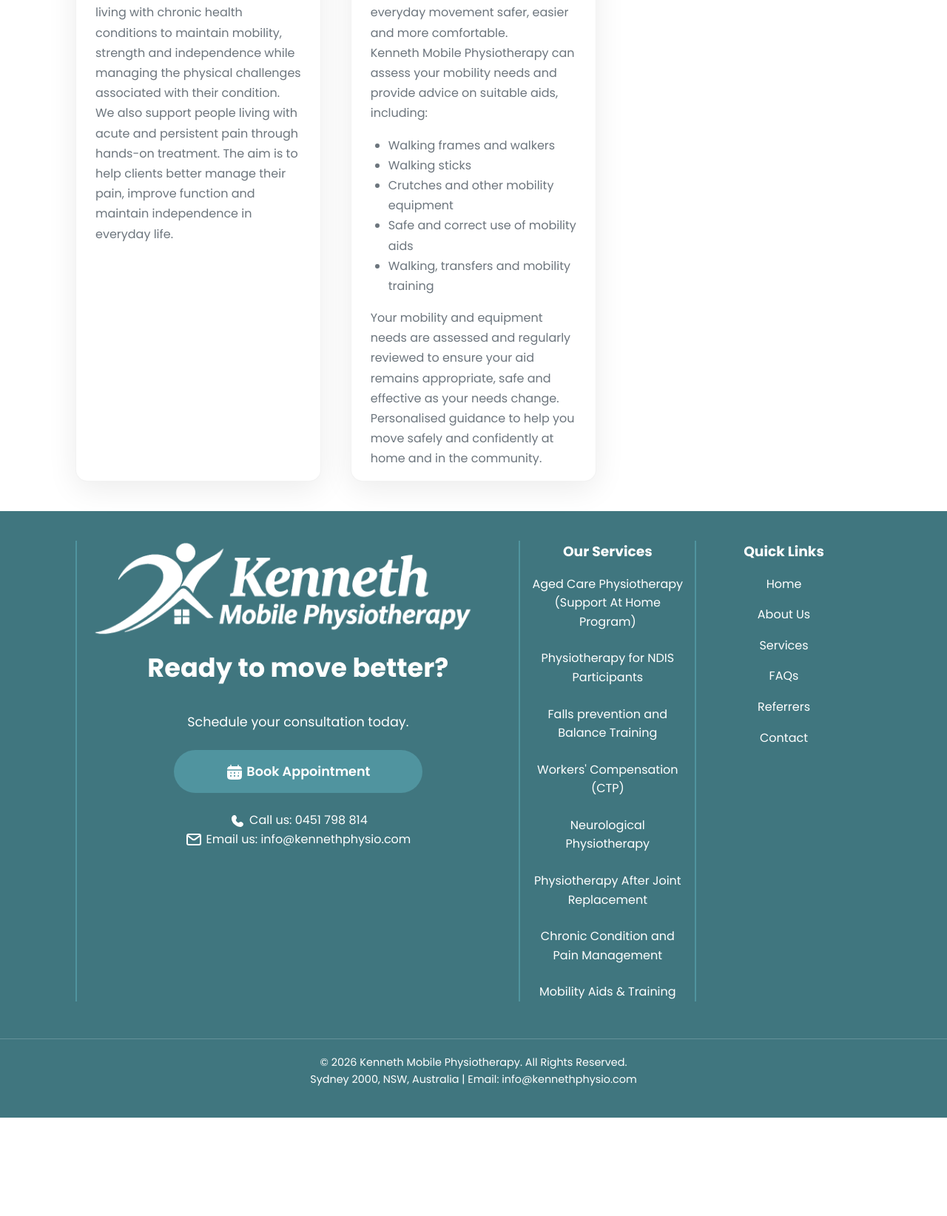
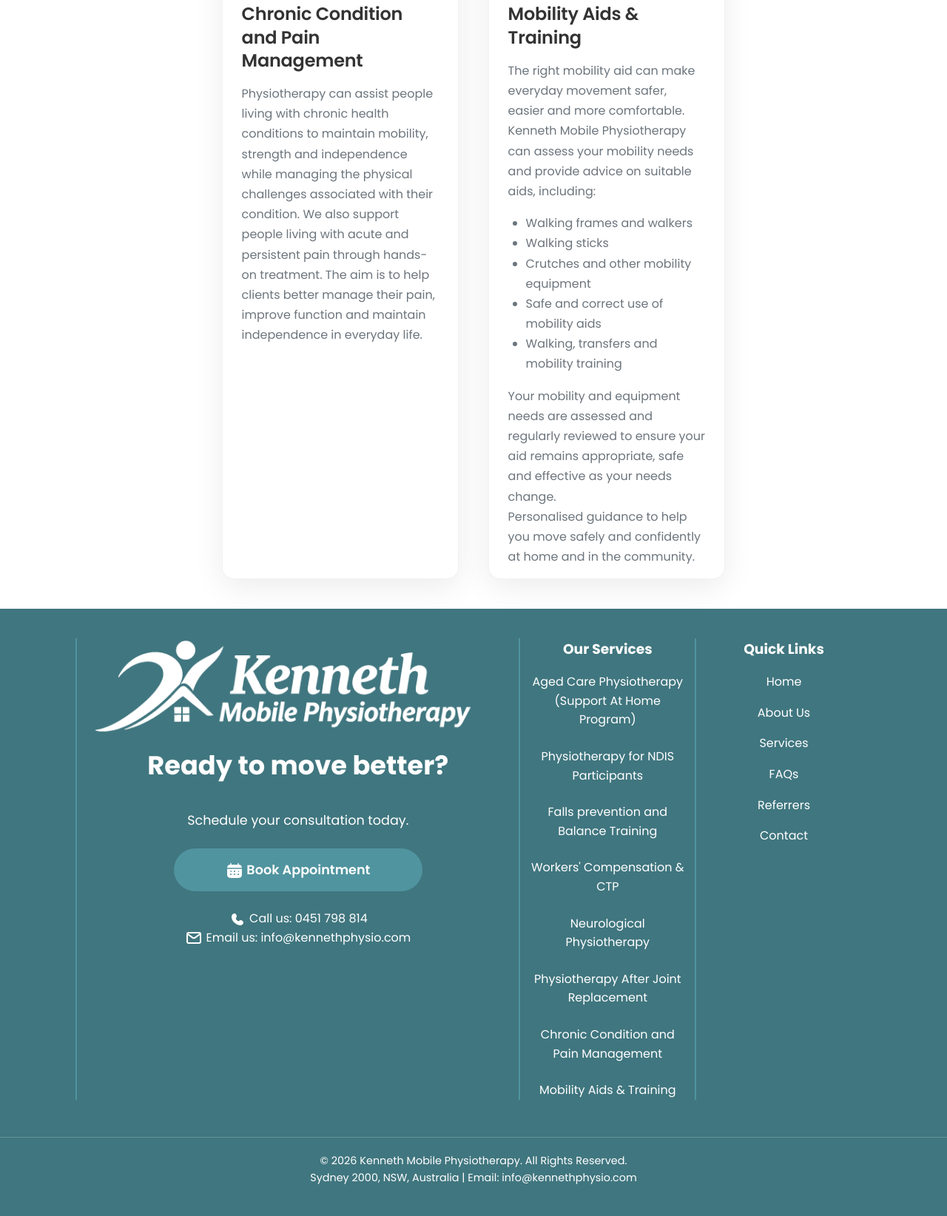
Before and after one commit to sonnel2308/kenneth-mobile-physio, a Flask app: page /services in a window 1280 px wide. Shown: the part 3486-5130 px from the top of the page at 74% size. Before the commit the page ends 4997 px from the top, so only its background shows below. Run offline with Flask 3, Linux system fonts and the light colour scheme.

Commit message:
change to workers compensation and ctp, fix services page cards layout

```diff
--- a/flask_app/static/css/services.css
+++ b/flask_app/static/css/services.css
@@ -38,15 +38,17 @@
 
 /* Services Grid */
 .services-grid {
-    display: grid;
-    grid-template-columns: repeat(3, 1fr);
-    align-items: start;
+    display: flex;
+    flex-wrap: wrap;
+    justify-content: center;
+    align-items: stretch;
     gap: 2.5rem;
     margin-top: 2rem;
 }
 
 .service-card {
-    height: 100%;
+    flex: 0 1 25vw;
+    height: auto;
     background: white;
     border-radius: 16px;
     box-shadow: 0 10px 40px rgba(0, 0, 0, 0.08);
--- a/flask_app/templates/components/footer.html
+++ b/flask_app/templates/components/footer.html
@@ -28,7 +28,7 @@
                 <div><a href="/services#aged-care-physio">Aged Care Physiotherapy (Support At Home Program)</a></div>
                 <div><a href="/services#physio-for-ndis">Physiotherapy for NDIS Participants</a></div>
                 <div><a href="/services#fall-prevention-balance-training">Falls prevention and Balance Training</a></div>
-                <div><a href="/services#workers-compensation-ctp">Workers' Compensation (CTP)</a></div>
+                <div><a href="/services#workers-compensation-ctp">Workers' Compensation & CTP</a></div>
                 <div><a href="/services#neurological-physio">Neurological Physiotherapy</a></div>
                 <div><a href="/services#joint-replacement">Physiotherapy After Joint Replacement</a></div>
                 <div><a href="/services#chronic-conditions">Chronic Condition and Pain Management</a></div>
--- a/flask_app/templates/components/navbar.html
+++ b/flask_app/templates/components/navbar.html
@@ -31,12 +31,12 @@
                         Services
                     </a>
                     <div class="dropdown-menu" role="menu" aria-label="Services">
-                        <a href="/services#aged-care-physio" class="dropdown-item" role="menuitem">Aged Care Physio</a>
-                        <a href="/services#physio-for-ndis" class="dropdown-item" role="menuitem">NDIS Physio</a>
+                        <a href="/services#aged-care-physio" class="dropdown-item" role="menuitem">Aged Care Physiotherapy</a>
+                        <a href="/services#physio-for-ndis" class="dropdown-item" role="menuitem">NDIS Physiotherapy</a>
                         <a href="/services#fall-prevention-balance-training" class="dropdown-item" role="menuitem">Fall Prevention & Balance Training</a>
-                        <a href="/services#workers-compensation-ctp" class="dropdown-item" role="menuitem">Workers' Compensation (CTP)</a>
-                        <a href="/services#neurological-physio" class="dropdown-item" role="menuitem">Neurological Physio</a>
-                        <a href="/services#joint-replacement" class="dropdown-item" role="menuitem">Joint Replacement Physio</a>
+                        <a href="/services#workers-compensation-ctp" class="dropdown-item" role="menuitem">Workers' Compensation & CTP</a>
+                        <a href="/services#neurological-physio" class="dropdown-item" role="menuitem">Neurological Physiotherapy</a>
+                        <a href="/services#joint-replacement" class="dropdown-item" role="menuitem">Joint Replacement Physiotherapy</a>
                         <a href="/services#chronic-conditions" class="dropdown-item" role="menuitem">Chronic Condition & Pain Management</a>
                         <a href="/services#mobility-aid-training" class="dropdown-item" role="menuitem">Mobility Aids & Training</a>
                     </div>
--- a/flask_app/templates/index.html
+++ b/flask_app/templates/index.html
@@ -51,6 +51,11 @@
                         <h3>Falls prevention and Balance Training</h3>
                     </div>
                 </a>
+                <a href="/services#workers-compensation-ctp" class="service-card" style="--card-image: url('/static/images/service-cards/workers-compensation-ctp.png')">
+                    <div class="service-card-overlay">
+                        <h3>Workers' Compensation & CTP</h3>
+                    </div>
+                </a>
                 <a href="/services#joint-replacement" class="service-card" style="--card-image: url('/static/images/service-cards/joint-replacement.png')">
                     <div class="service-card-overlay">
                         <h3>Physiotherapy After Joint Replacement</h3>
--- a/flask_app/templates/referrers.html
+++ b/flask_app/templates/referrers.html
@@ -46,6 +46,7 @@
                     <p>At Kenneth Physiotherapy, we provide personalised mobile physiotherapy for NDIS participants in the comfort of their own home, supported accommodation or community setting. We understand that every person is different. Our physiotherapy focuses on your individual goals, abilities and everyday needs, helping you improve your physical function and participate more confidently in the activities that are important to you.</p>
                     <p>Unlike many other providers, you won't be waiting days to hear back from us.</p>
                     <p>We work collaboratively with participants, families, support workers, support coordinators, plan managers and other healthcare professionals to ensure physiotherapy is practical, goal-focused and suited to the participant's individual circumstances.</p>
+                    <p>Referrals can be made by phone (<a href="tel:0451798814">0451 798 814</a>), by email (<a href="mailto:info@kennethphysio.com">info@kennethphysio.com</a>) or through our <a href="https://kenneth-mobile-physio.onrender.com/booking">Booking page</a>. Our team is available to assist with any enquiries, discuss your client's needs and respond to urgent requests.</p>
                 </div>
             </div>
         </div>
--- a/flask_app/templates/services.html
+++ b/flask_app/templates/services.html
@@ -67,7 +67,7 @@
                 </div>
                 <div id="workers-compensation-ctp" class="service-card" data-accordion="false">
                     <div class="service-card-image" style="--card-image: url('/static/images/service-cards/workers-compensation-ctp.png')"></div>
-                    <h3>Workers' Compensation (CTP)</h3>
+                    <h3>Workers' Compensation & CTP</h3>
                     <div class="service-card-description">
                         <p>At Kenneth Mobile Physiotherapy, we are committed to helping you get back on your feet after a work-related injury or motor vehicle accident. As a SIRA-approved physiotherapy provider, we deliver evidence-based, personalised rehabilitation to reduce pain, restore mobility, rebuild strength, and improve your functional capacity.</p>
                         <p>Our goal is to help injured workers return to work safely and confidently, while helping motor vehicle accident clients regain independence and return to their usual daily activities. Through individualised treatment plans, ongoing progress monitoring, and collaboration with your treating team when required, we focus on achieving meaningful, sustainable recovery.</p>
```
Also changed, not shown: flask_app/static/css/referrers.css (+3 -12 lines).
